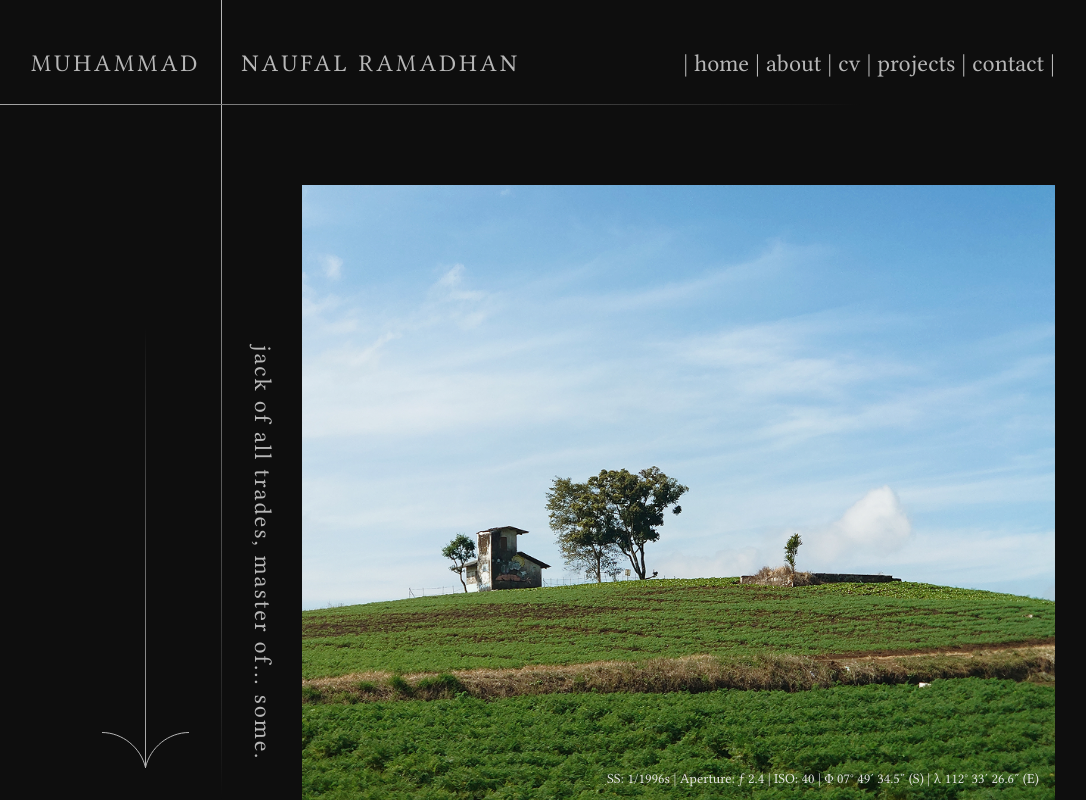
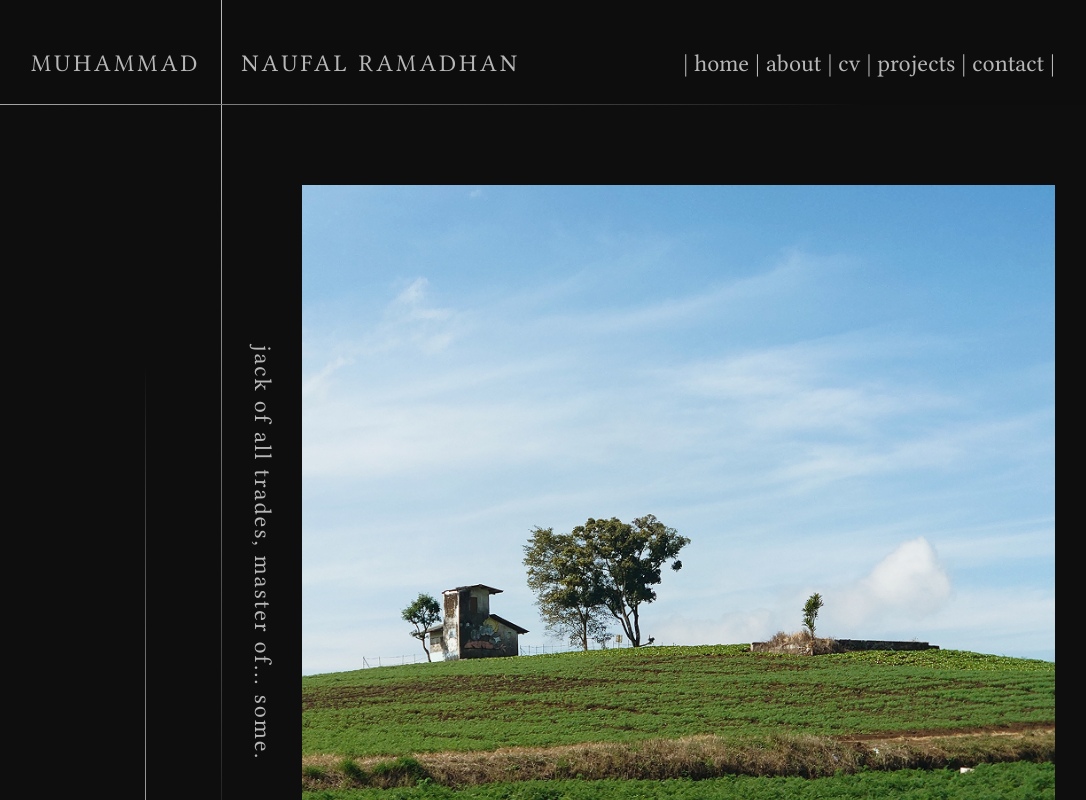
Before and after one commit to schrundeng/bukankah-ini-my-portfolio, a Nuxt app: page / in a window 1280 px wide. Shown: the top 800 px of the page, without its empty margins (97-1183 px from the left). Built offline with nearby package versions, Linux system fonts and the light colour scheme.

Commit message:
fix: navbar sticky on top wth tinted bg blur

```diff
--- a/app/app.vue
+++ b/app/app.vue
@@ -1,7 +1,9 @@
 <template>
   <div class="min-h-screen bg-primary">
+    <div class="sticky top-0 z-50 backdrop-blur-md bg-[#0E0E0E]/80">
+      <Header />
+    </div>
     <div class="h-screen min-h-[650px] flex flex-col">
-      <Header />
       <HeroSection />
     </div>
     <AboutSection />
```
